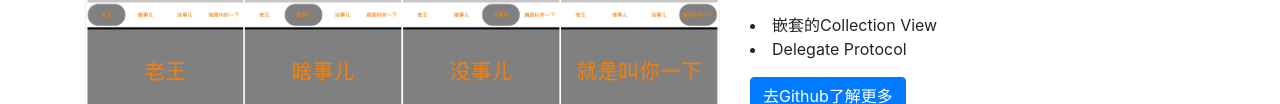
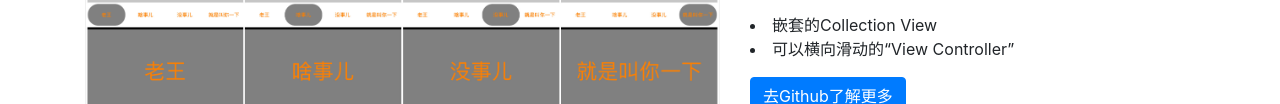
Before and after one commit to daisangebiao/daisangebiao.github.io, a website: page index.html in a window 1280 px wide. Shown: the part 848-952 px from the top of the page. Drawn offline with Linux system fonts and the light colour scheme.

Commit message:
Changed li tag of the third project

```diff
--- a/index.html
+++ b/index.html
@@ -122,7 +122,7 @@
                   嵌套的Collection View
               </li>
               <li>
-                  Delegate Protocol
+                  可以横向滑动的“View Controller”
               </li>
 
             </p>
```
